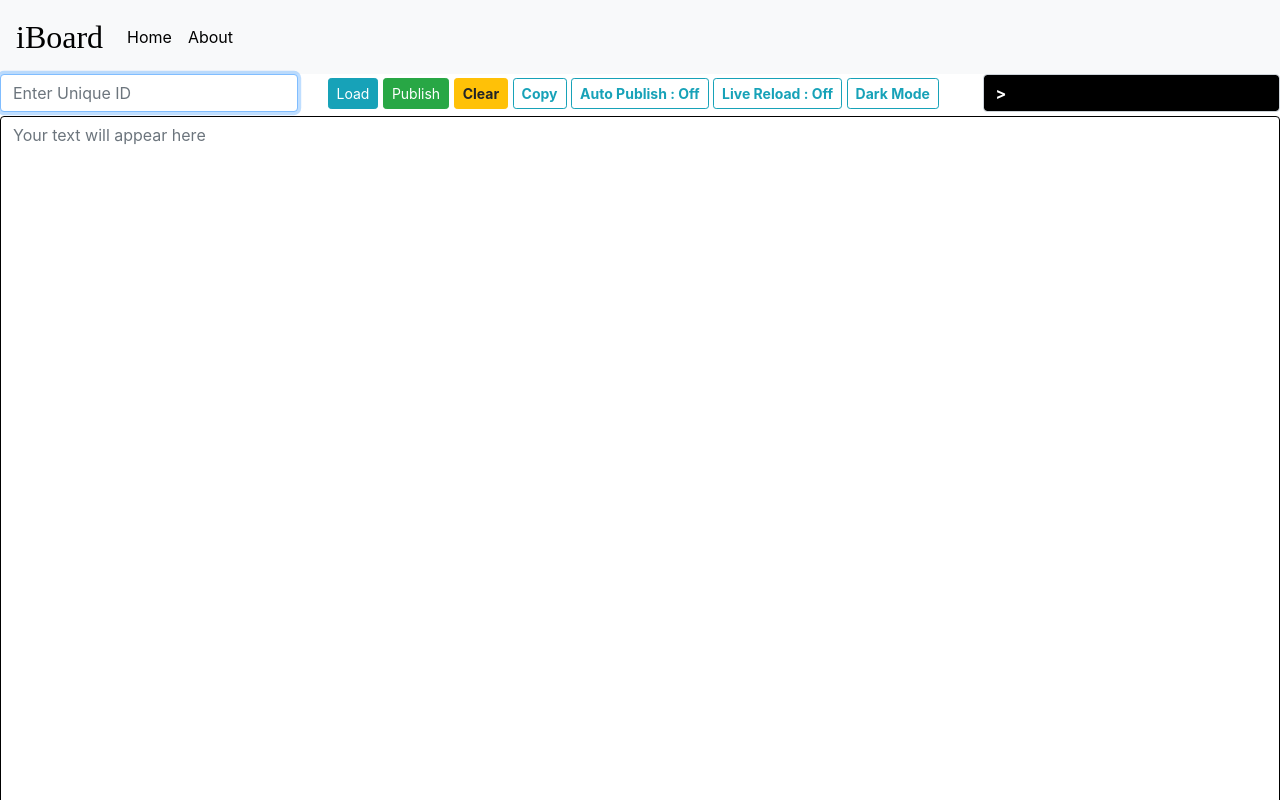
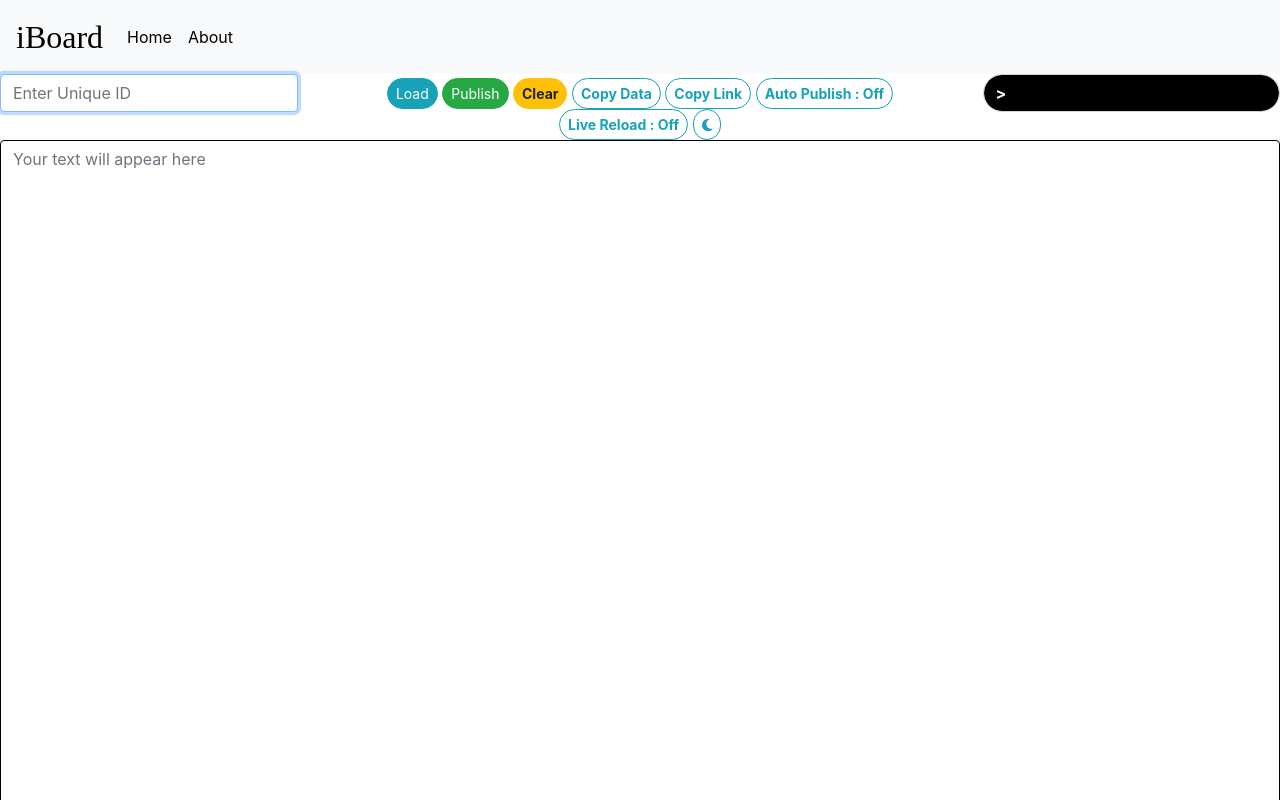
Before and after one commit to VrushankPatel/iBoard, a React (Create React App) app: page / in a window 1280 px wide. Shown: the top 800 px of the page. Built offline with nearby package versions, Linux system fonts and the light colour scheme; no server answers.

Commit message:
Added rouned button and icons

```diff
--- a/package.json
+++ b/package.json
@@ -3,6 +3,9 @@
   "version": "0.1.0",
   "private": true,
   "dependencies": {
+    "@fortawesome/fontawesome-svg-core": "^6.1.1",
+    "@fortawesome/free-solid-svg-icons": "^6.1.1",
+    "@fortawesome/react-fontawesome": "^0.2.0",
     "@testing-library/jest-dom": "^5.14.1",
     "@testing-library/react": "^11.2.7",
     "@testing-library/user-event": "^12.8.3",
--- a/src/pages/IBoard.jsx
+++ b/src/pages/IBoard.jsx
@@ -2,7 +2,11 @@ import React, { Component } from 'react'
 import { Button, Form, ProgressBar, Navbar, Nav } from "react-bootstrap";
 import Util from "../Util/Util";
 import socketIOClient from "socket.io-client";
+import { FontAwesomeIcon } from '@fortawesome/react-fontawesome';
+import { faSun, faMoon } from '@fortawesome/free-solid-svg-icons'
+
 var axios = require('axios');
+
 
 class IBoard extends Component {
     constructor(props) {
@@ -26,7 +30,7 @@ class IBoard extends Component {
             terminal: ">",
             background: localStorage.darkMode === "true" ? "#343a40" : "white",
             foreground: localStorage.darkMode === "true" ? "lightgrey" : "black",
-            themeButtonText: localStorage.darkMode === "true" ? "Light Mode" : "Dark Mode",
+            themeButtonText: localStorage.darkMode === "true" ? <FontAwesomeIcon icon={faSun} /> : <FontAwesomeIcon icon={faMoon} />,
             navbarTheme: localStorage.darkMode === "true" ? "dark" : "light",
             statusColor: "white",
         };
@@ -172,7 +176,7 @@ class IBoard extends Component {
                 this.setState({
                     isPublishDisabled: this.state.autoPublish,
                     isInProgress: false,
-                    terminal: "> published, and copied info to Clipboard",
+                    terminal: "> published, and copied link to Clipboard",
                     statusColor: "lightgreen"
                 });
                 this.copyTextToClipBoard(window.location.href + "byId/" + this.state.uniqueId);
@@ -241,13 +245,18 @@ class IBoard extends Component {
         Util.copyToClipBoard(text);
     }
 
+    copyTextToClipBoard2 = (text) => {
+        Util.copyToClipBoard(text);
+        this.setState({terminal: "> Link to this iBoard copied to clipboard"});
+    }
+
     toggleTheme = () => {
         if (localStorage.darkMode === "false"){
             localStorage.darkMode = "true";
             this.setState({
                 background: "#343a40",
                 foreground: "lightgrey",
-                themeButtonText: "Light Mode",
+                themeButtonText: <FontAwesomeIcon icon={faSun} />,
                 navbarTheme: "dark"
             })
         }else {
@@ -255,7 +264,7 @@ class IBoard extends Component {
             this.setState({
                 background: "white",
                 foreground: "black",
-                themeButtonText: "Dark Mode",
+                themeButtonText: <FontAwesomeIcon icon={faMoon} />,
                 navbarTheme: "light"
             })
         }
@@ -275,6 +284,10 @@ class IBoard extends Component {
             visibility: visibility,
             display: display
         };
+
+        const roundedButton = {
+            borderRadius: "100px"
+        }
 
         return (
             <div>
@@ -321,6 +334,7 @@ class IBoard extends Component {
                     <div className="col-6 float-left">
                         <div className="float-left pt-1">
                             <Button
+                                style = {roundedButton}
                                 variant="info"
                                 size="sm"
                                 onClick={() => {
@@ -331,6 +345,7 @@ class IBoard extends Component {
                             </Button>
                             {" "}
                             <Button
+                                style = {roundedButton}
                                 variant="success"
                                 title="Publish [Ctrl+S]"
                                 size="sm"
@@ -342,6 +357,7 @@ class IBoard extends Component {
                             </Button>
                             {" "}
                             <Button
+                                style = {roundedButton}
                                 size="sm"
                                 title="Clear [Esc]"
                                 variant="warning font-weight-bold"
@@ -349,13 +365,25 @@ class IBoard extends Component {
                                 Clear
                             </Button>{" "}
                             <Button
+                                style = {roundedButton}
                                 size="sm"
                                 variant="outline-info font-weight-bold"
                                 onClick={this.copyDataToClipBoard} >
-                                Copy
+                                Copy Data
                             </Button>
                             {" "}
                             <Button
+                                style = {roundedButton}
+                                size="sm"
+                                variant="outline-info font-weight-bold"
+                                onClick={() => {
+                                    this.copyTextToClipBoard2(window.location.href + "byId/" + this.state.uniqueId);
+                                }} >
+                                Copy Link
+                            </Button>
+                            {" "}
+                            <Button
+                                style = {roundedButton}
                                 size="sm"
                                 variant="outline-info font-weight-bold"
                                 onClick={this.enableAutoPublish}>
@@ -363,6 +391,7 @@ class IBoard extends Component {
                             </Button>
                             {" "}
                             <Button
+                                style = {roundedButton}
                                 size="sm"
                                 variant="outline-info font-weight-bold"
                                 onClick={this.enableLiveReload}>
@@ -370,6 +399,7 @@ class IBoard extends Component {
                             </Button>
                             {" "}
                             <Button
+                                style = {roundedButton}
                                 size="sm"
                                 variant="outline-info font-weight-bold"
                                 onClick={this.toggleTheme}>
@@ -387,7 +417,8 @@ class IBoard extends Component {
                             style={{
                                 backgroundColor: "black",
                                 color : this.state.statusColor,
-                                fontWeight: "Bold"
+                                fontWeight: "Bold",
+                                borderRadius: "100px"
                             }}
                             title="Status Terminal"
                         />
```
